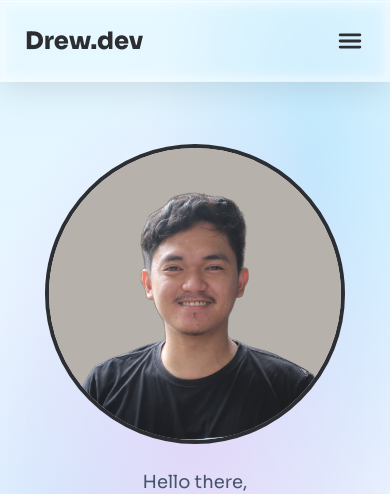
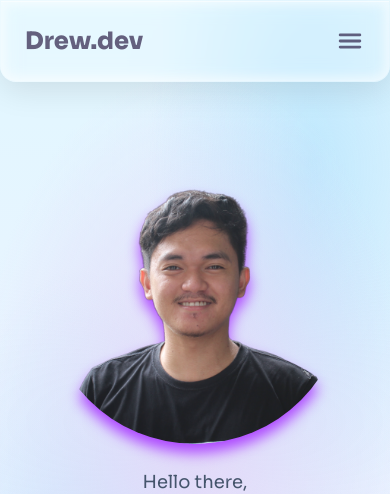
Before and after one commit to drewmendez/portfolio-website, a Next.js app: page / in a window 390 px wide. Shown: the top 494 px of the page. Built offline with nearby package versions, Linux system fonts and the light colour scheme.

Commit message:
style: update image styles and enhance mobile navigation

```diff
--- a/src/app/globals.css
+++ b/src/app/globals.css
@@ -1,6 +1,7 @@
 @import 'tailwindcss';
 
 @theme {
+	--color-foreground: oklch(0.28 0.07 295);
 	--color-bg-gradient:
 		radial-gradient(ellipse 80% 60% at 50% 50%, rgba(224, 212, 247, 0.9), transparent 70%),
 		radial-gradient(ellipse 70% 80% at 20% 80%, rgba(186, 230, 253, 0.85), transparent 60%),
--- a/src/components/About.tsx
+++ b/src/components/About.tsx
@@ -12,10 +12,11 @@ export default function About() {
 				</div>
 				<div className="flex flex-col items-center justify-between gap-10 md:flex-row lg:gap-20">
 					<Image
-						className="w-full max-w-[400px] flex-1 rounded-3xl shadow-lg"
+						className="w-full max-w-[400px] flex-1 rounded-full drop-shadow-xl drop-shadow-purple-500"
 						src={profile}
 						quality={100}
 						alt="me"
+						loading="eager"
 					/>
 					<div className="flex-1 text-[#2d2e32]">
 						<h3 className="mb-4 text-3xl font-bold">Hello,</h3>
--- a/src/components/Footer.tsx
+++ b/src/components/Footer.tsx
@@ -3,7 +3,7 @@ import { FaGithub, FaLinkedin } from 'react-icons/fa'
 
 export default function Footer() {
 	return (
-		<footer className="glass-card py-10 text-[#2d2e32]">
+		<footer className="glass-card rounded-tl-2xl rounded-tr-2xl py-10 text-[#2d2e32]">
 			<div className="mx-auto max-w-[1200px] px-6 md:px-16">
 				<div className="flex flex-col items-center gap-4 md:flex-row md:justify-between">
 					<Link className="text-2xl font-extrabold" href="/">
--- a/src/components/Header.tsx
+++ b/src/components/Header.tsx
@@ -1,16 +1,15 @@
 import Link from 'next/link'
-import MobileNav from './MobileNav'
 import MenuButton from './ui/MenuButton'
 
 export default function Header() {
 	return (
 		<>
-			<header className="glass-card fixed top-0 z-10 w-full px-6 py-6 md:px-16">
+			<header className="glass-card fixed top-0 z-10 w-full rounded-b-2xl rounded-br-2xl px-6 py-6 md:px-16">
 				<nav className="flex items-center justify-between">
-					<Link className="text-2xl font-extrabold text-[#2d2e32]" href="/">
+					<Link className="text-2xl font-extrabold text-foreground/70" href="/">
 						Drew.dev
 					</Link>
-					<div className="hidden gap-5 font-semibold text-[#2d2e32] sm:flex">
+					<div className="hidden gap-5 font-semibold text-foreground/60 sm:flex">
 						<Link className="duration-300 hover:opacity-70" href="/">
 							Home
 						</Link>
@@ -27,7 +26,6 @@ export default function Header() {
 					<MenuButton />
 				</nav>
 			</header>
-			<MobileNav />
 		</>
 	)
 }
--- a/src/components/Hero.tsx
+++ b/src/components/Hero.tsx
@@ -23,10 +23,11 @@ export default function Hero() {
 			<div className="mx-auto max-w-[1200px] px-6 py-16 md:px-16">
 				<div className="flex flex-col items-center justify-center gap-6 md:flex-row md:justify-between">
 					<Image
-						className="max-w-[300px] rounded-full border-4 border-[#2d2e32] md:order-2 lg:max-w-[400px]"
+						className="max-w-[300px] rounded-full drop-shadow-xl drop-shadow-purple-500 md:order-2 lg:max-w-[400px]"
 						src={profile}
 						quality={100}
 						alt="Me"
+						loading="eager"
 					/>
 					<div className="text-center text-[#2d2e32] md:text-start">
 						<p className="text-lg text-slate-600">Hello there,</p>
--- a/src/components/MobileNav.tsx
+++ b/src/components/MobileNav.tsx
@@ -1,31 +1,32 @@
 'use client'
 
 import Link from 'next/link'
-import { useToggleContext } from '@/context/useToggleContext'
 
-export default function MobileNav() {
-	const { isOpen, setIsOpen } = useToggleContext()
-
+export default function MobileNav({
+	isMobileNavOpen,
+	setIsMobileNavOpen,
+}: {
+	isMobileNavOpen: boolean
+	setIsMobileNavOpen: (isMobileNavOpen: boolean) => void
+}) {
 	return (
-		<aside
-			className={`fixed top-[80px] ${
-				isOpen ? 'left-0' : '-left-full'
-			} z-10 h-full w-full bg-[#fafafa] px-6 py-6 transition-all duration-300`}
+		<nav
+			className={`glass-card fixed top-22 right-2 grid place-items-center gap-3 rounded-xl px-10 py-8 text-lg font-semibold text-foreground/70 ${
+				isMobileNavOpen ? 'translate-x-0' : 'translate-x-50'
+			} transition-transform duration-300 ease-out`}
 		>
-			<nav className="mt-10 grid justify-items-center gap-8 text-2xl font-semibold text-[#2d2e32]">
-				<Link href="/" onClick={() => setIsOpen(!isOpen)}>
+			<Link href="/" onClick={() => setIsMobileNavOpen(!isMobileNavOpen)}>
 				Home
 			</Link>
-				<Link href="#projects" onClick={() => setIsOpen(!isOpen)}>
+			<Link href="#projects" onClick={() => setIsMobileNavOpen(!isMobileNavOpen)}>
 				Projects
 			</Link>
-				<Link href="#about" onClick={() => setIsOpen(!isOpen)}>
+			<Link href="#about" onClick={() => setIsMobileNavOpen(!isMobileNavOpen)}>
 				About
 			</Link>
-				<Link href="#contact" onClick={() => setIsOpen(!isOpen)}>
+			<Link href="#contact" onClick={() => setIsMobileNavOpen(!isMobileNavOpen)}>
 				Contact
 			</Link>
 		</nav>
-		</aside>
 	)
 }
--- a/src/components/Projects.tsx
+++ b/src/components/Projects.tsx
@@ -141,7 +141,7 @@ export default function Projects() {
 
 function ProjectCard({ project }: { project: Project }) {
 	return (
-		<div className="glass-card p-4">
+		<div className="glass-card rounded-xl p-4">
 			<Image
 				className="aspect-video w-full rounded-lg border border-slate-300"
 				src={project.image}
--- a/src/components/ui/MenuButton.tsx
+++ b/src/components/ui/MenuButton.tsx
@@ -1,14 +1,21 @@
 'use client'
 
+import { useState } from 'react'
 import { IoClose, IoMenu } from 'react-icons/io5'
-import { useToggleContext } from '@/context/useToggleContext'
+import MobileNav from '../MobileNav'
 
 export default function MenuButton() {
-	const { isOpen, setIsOpen } = useToggleContext()
+	const [isMobileNavOpen, setIsMobileNavOpen] = useState(false)
 
 	return (
-		<button className="text-3xl text-[#2d2e32] sm:hidden" onClick={() => setIsOpen(!isOpen)}>
-			{isOpen ? <IoClose /> : <IoMenu />}
-		</button>
+		<>
+			<button
+				className="text-3xl text-foreground/70 sm:hidden"
+				onClick={() => setIsMobileNavOpen(!isMobileNavOpen)}
+			>
+				{isMobileNavOpen ? <IoClose /> : <IoMenu />}
+			</button>
+			<MobileNav isMobileNavOpen={isMobileNavOpen} setIsMobileNavOpen={setIsMobileNavOpen} />
+		</>
 	)
 }
```
Also changed, not shown: public/me.png. Lines whose indentation alone changed are shown as unchanged.
